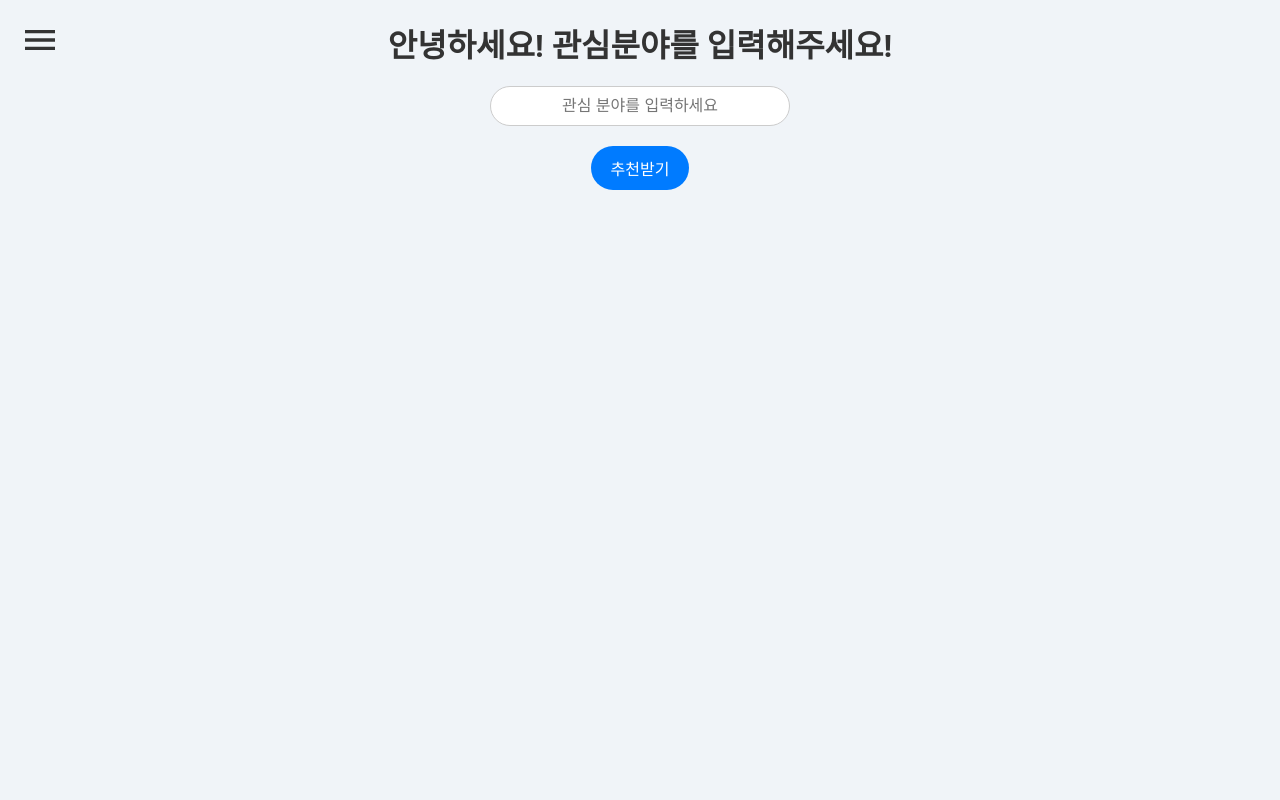
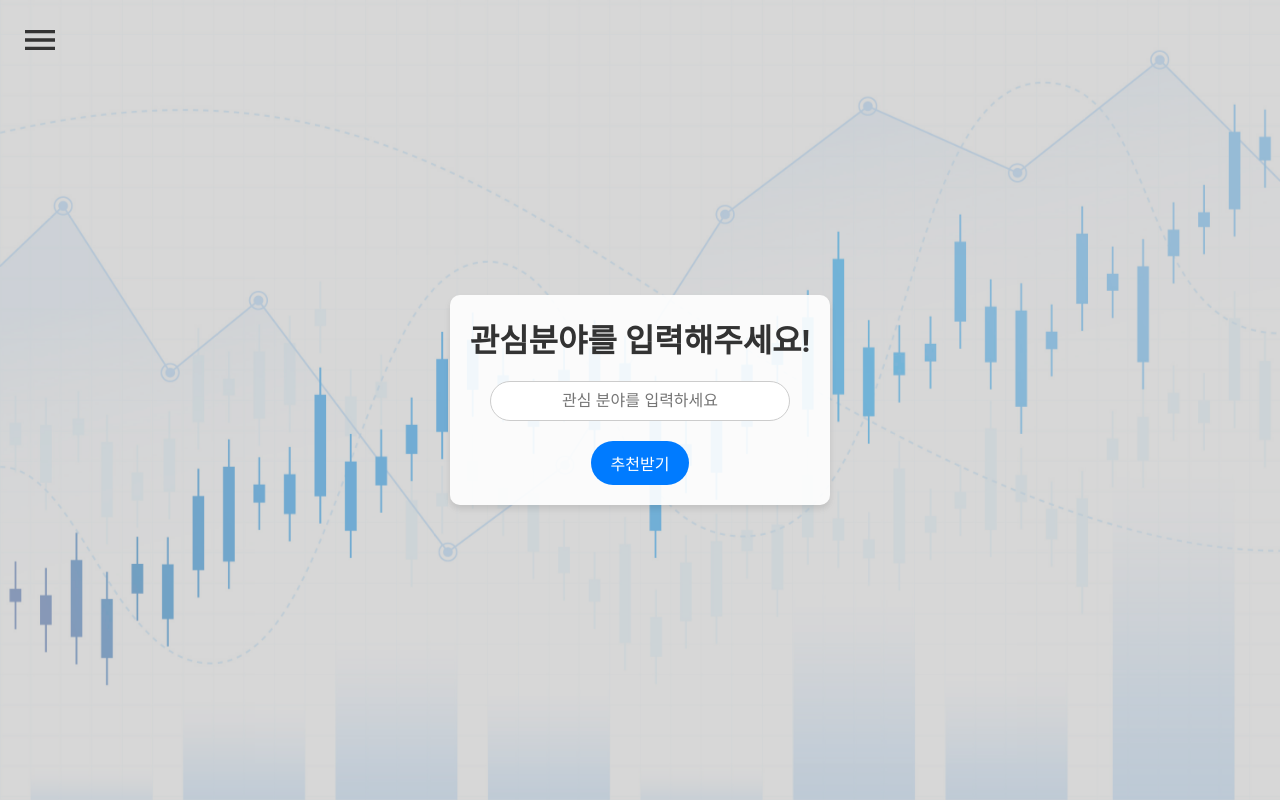
Before and after one commit to aksnd/madcamp4_front, a React (Create React App) app: page / in a window 1280 px wide. Built offline with nearby package versions, Linux system fonts and the light colour scheme.

Commit message:
main page background added

```diff
--- a/src/pages/MainPage.js
+++ b/src/pages/MainPage.js
@@ -2,6 +2,7 @@ import React, { useState } from 'react';
 import axios from 'axios';
 import styled from 'styled-components';
 import CircularProgress from '@mui/material/CircularProgress';
+import backgroundImage from '../components/main_background.jpg';
 
 function MainPage() {
   const [interest, setInterest] = useState('');
@@ -22,8 +23,9 @@ function MainPage() {
   };
 
   return (
-    <Container>
-      <Title>안녕하세요! 관심분야를 입력해주세요!</Title>
+    <PageContainer>
+      <ContentContainer>
+        <Title>관심분야를 입력해주세요!</Title>
         <Form onSubmit={handleSubmit}>
           <Input
             type="text"
@@ -44,15 +46,42 @@ function MainPage() {
             </Articles>
           </ResultContainer>
         )}
-    </Container>
+      </ContentContainer>
+    </PageContainer>
   );
 }
 
-const Container = styled.div`
+const PageContainer = styled.div`
+  display: flex;
+  align-items: center;
+  justify-content: center;
+  min-height: 100vh;
+  background: url(${backgroundImage}) no-repeat center center fixed;
+  background-size: cover;
+  position: relative;
+
+  &::before {
+    content: '';
+    position: absolute;
+    top: 0;
+    left: 0;
+    right: 0;
+    bottom: 0;
+    background-color: rgba(188, 188, 188, 0.6); /* 70% 투명도 오버레이 */
+    z-index: 0;
+  }
+`;
+
+const ContentContainer = styled.div`
+  position: relative;
+  z-index: 1;
   display: flex;
   flex-direction: column;
   align-items: center;
   padding: 20px;
+  background: rgba(255, 255, 255, 0.9); /* 백그라운드 투명도 조절 */
+  border-radius: 10px;
+  box-shadow: 0 4px 6px rgba(0, 0, 0, 0.1);
 `;
 
 const Title = styled.h1`
@@ -122,5 +151,4 @@ const Article = styled.div`
   background-color: #f9f9f9;
 `;
 
-
 export default MainPage;
```
Also changed, not shown: src/components/main_background.jpg (added). Lines whose indentation alone changed are shown as unchanged.
